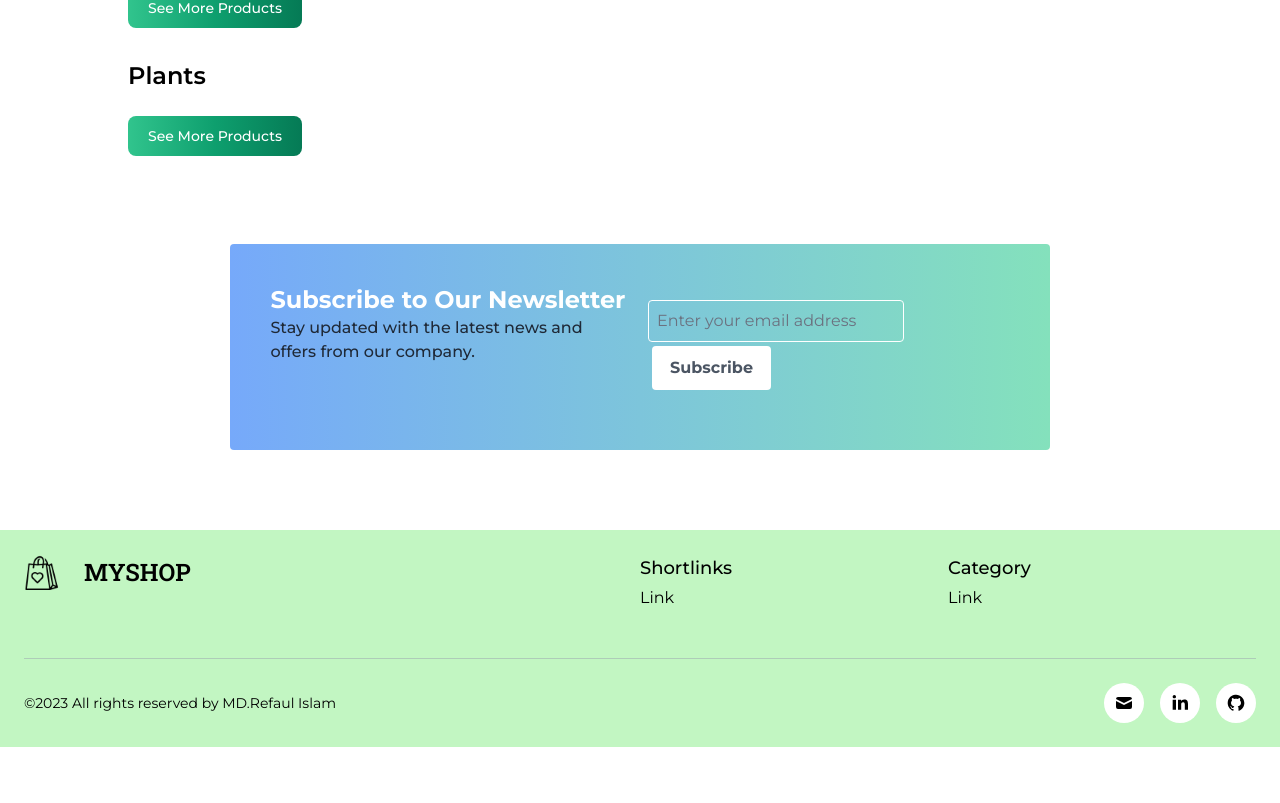
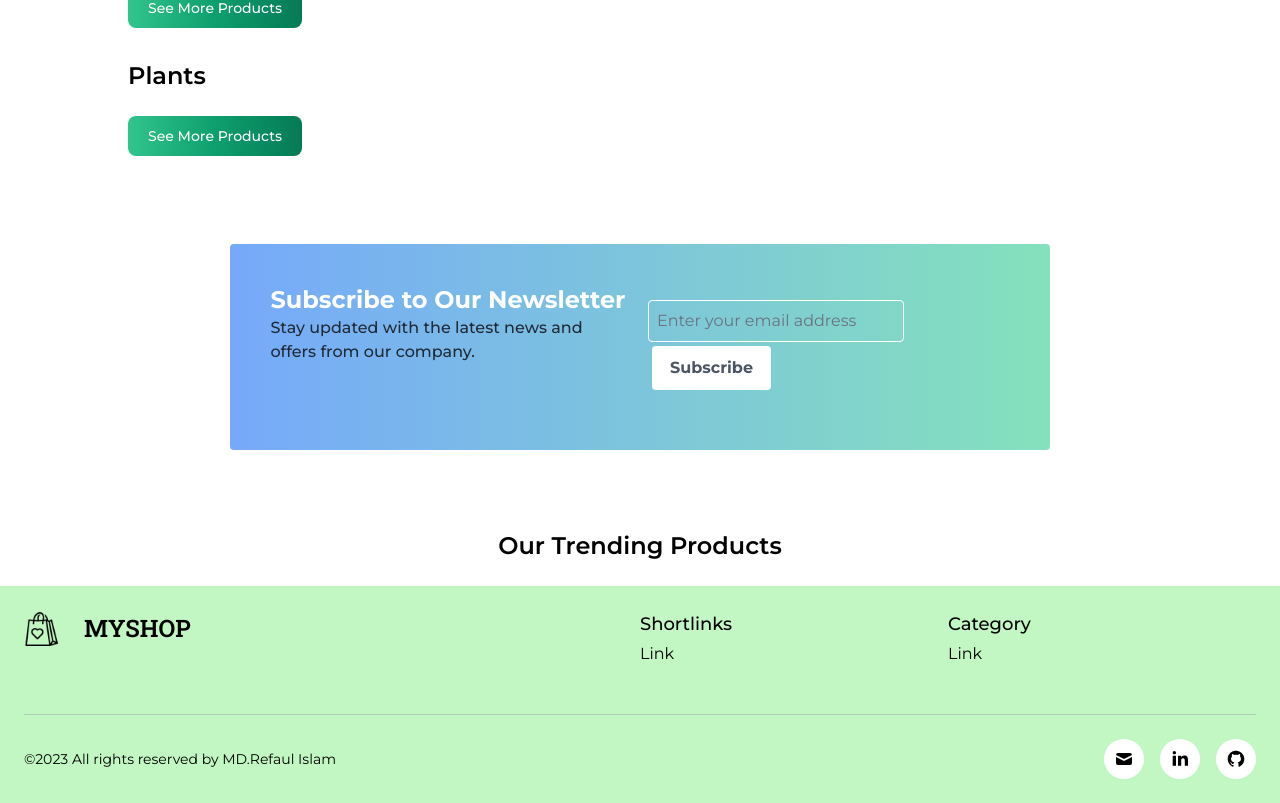
Before and after one commit to DevRefaul/ecommerce_website, a React (Create React App) app: page / in a window 1280 px wide. Shown: the part 1556-2359 px from the top of the page. Before the commit the page ends 2303 px from the top, so only its background shows below. Built offline with nearby package versions, Linux system fonts and the light colour scheme.

Commit message:
added trending products section

```diff
--- a/src/Pages/Home/Home.jsx
+++ b/src/Pages/Home/Home.jsx
@@ -6,6 +6,7 @@ import FashionSection from "./FashionSection";
 import FurnitureSection from "./FurnitureSection";
 import NewsLetterSection from "./NewsLetterSection";
 import PlantSection from "./PlantSection";
+import TrendingProducts from "./TrendingProducts";
 
 const Home = () => {
   return (
@@ -17,6 +18,7 @@ const Home = () => {
       <FurnitureSection />
       <PlantSection />
       <NewsLetterSection />
+      <TrendingProducts />
     </div>
   );
 };
--- /dev/null
+++ b/src/Pages/Home/TrendingProducts.jsx
@@ -0,0 +1,13 @@
+import React from "react";
+
+const TrendingProducts = () => {
+  return (
+    <section className="my-6">
+      <h2 className="text-2xl font-semibold text-center">
+        Our Trending Products
+      </h2>
+    </section>
+  );
+};
+
+export default TrendingProducts;
```
